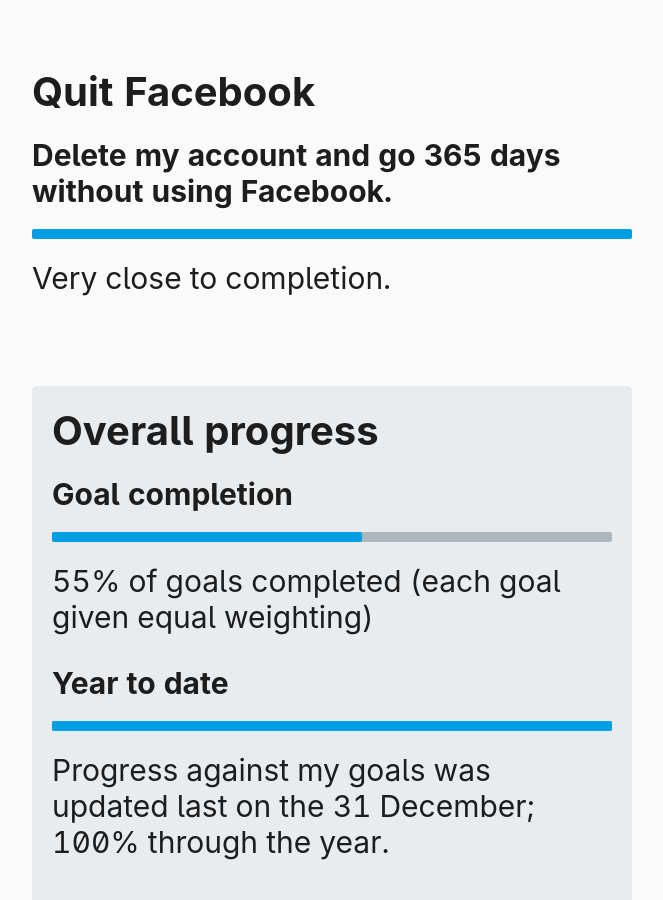
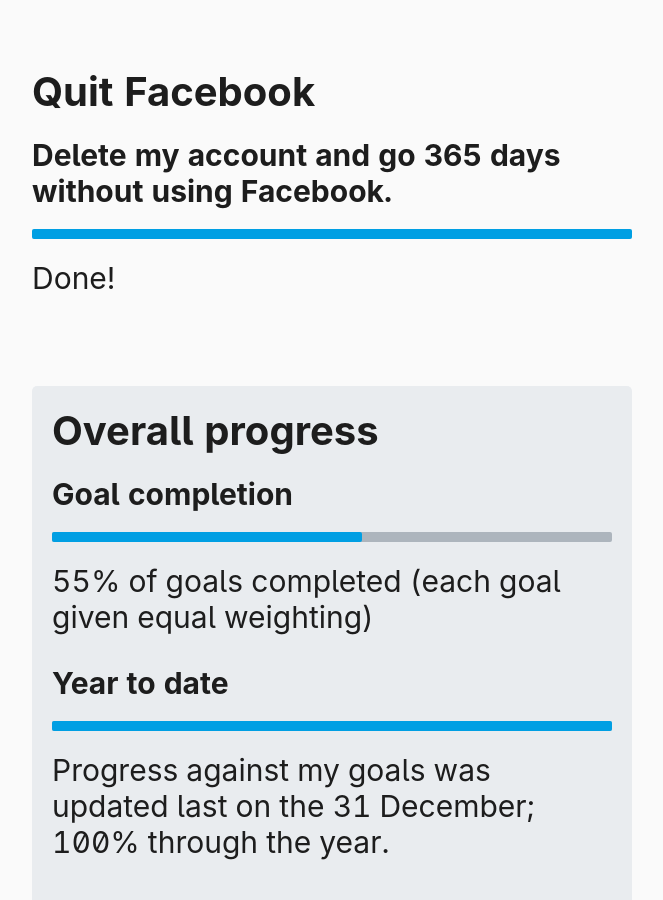
Before and after one commit to johnpeart/Goals-for-2018, a Jekyll site: the page built from index.html, in a window 1280 px wide and 900 px high, scrolled down 2241 px. Shown: the whole window, without its empty margins (173-836 px from the left). Built offline with Jekyll 4.4.1, drawn with Linux system fonts in a browser that asks for light colours; some web fonts are replaced.

Commit message:
Final update

```diff
--- a/_data/goals-2019.yaml
+++ b/_data/goals-2019.yaml
@@ -32,4 +32,4 @@
   description: "Delete my account and go 365 days without using Facebook."
   max: "365.0"
   progress: "365.0"
-  comment: "Very close to completion."
+  comment: "Done!"
```
